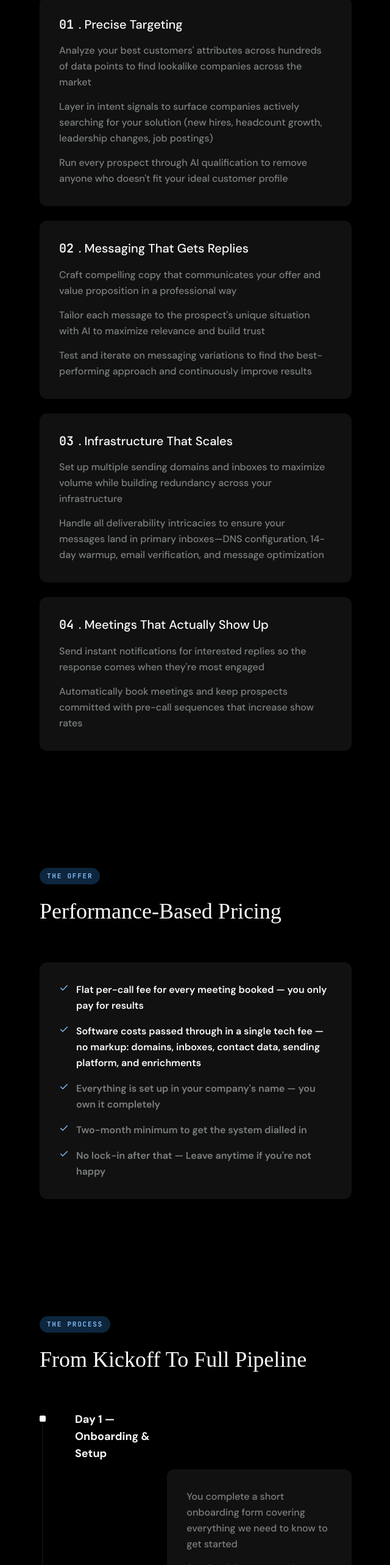
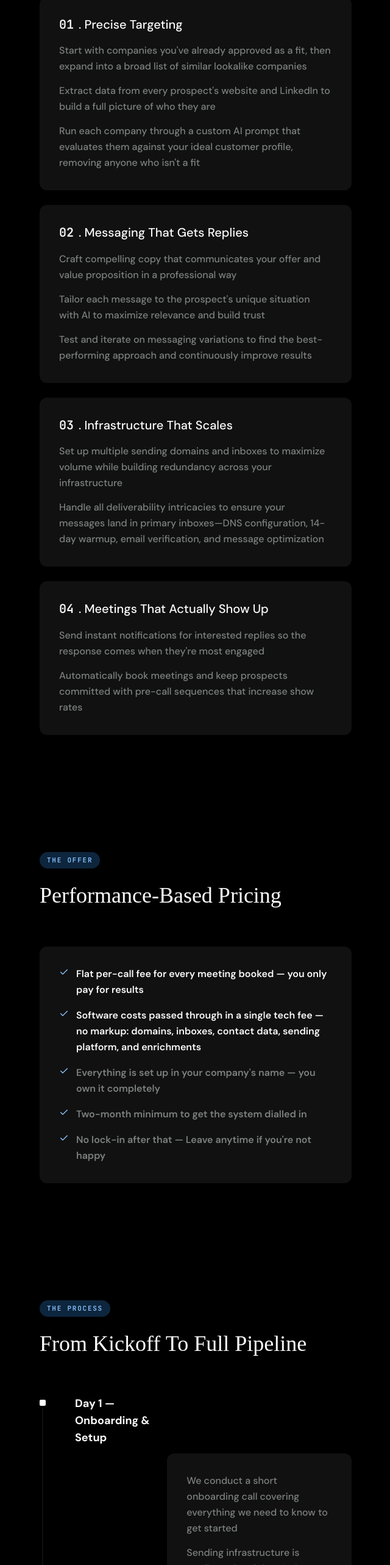
Before and after one commit to HenrikFrs/scalar_website, a React (Vite) app: page / in a window 1280 px wide. Shown: the part 3558-6124 px from the top of the page at 61% size, without its empty margins (319-959 px from the left). Built offline with nearby package versions, Linux system fonts and the light colour scheme; a web font is replaced by a local one.

Commit message:
update website copy

```diff
--- a/src/components/Process.jsx
+++ b/src/components/Process.jsx
@@ -8,7 +8,7 @@ const steps = [
   {
     title: "Day 1 — Onboarding & Setup",
     bullets: [
-      "You complete a short onboarding form covering everything we need to know to get started",
+      "We conduct a short onboarding call covering everything we need to know to get started",
       "Sending infrastructure is configured and the 14-day inbox warmup period begins",
       "All domains, inboxes, and accounts are registered under your company name from day one",
     ],
@@ -104,7 +104,9 @@ const Process = () => {
                 <ul className="flex flex-col gap-3.5">
                   {step.bullets.map((b, i) => (
                     <li key={i}>
-                      <p className="text-base font-medium text-muted leading-relaxed">{b}</p>
+                      <p className="text-base font-medium text-muted leading-relaxed">
+                        {b}
+                      </p>
                     </li>
                   ))}
                 </ul>
--- a/src/components/System.jsx
+++ b/src/components/System.jsx
@@ -9,9 +9,9 @@ const steps = [
     number: "01",
     title: "Precise Targeting",
     bullets: [
-      "Analyze your best customers' attributes across hundreds of data points to find lookalike companies across the market",
-      "Layer in intent signals to surface companies actively searching for your solution (new hires, headcount growth, leadership changes, job postings)",
-      "Run every prospect through AI qualification to remove anyone who doesn't fit your ideal customer profile",
+      "Start with companies you've already approved as a fit, then expand into a broad list of similar lookalike companies",
+      "Extract data from every prospect's website and LinkedIn to build a full picture of who they are",
+      "Run each company through a custom AI prompt that evaluates them against your ideal customer profile, removing anyone who isn't a fit",
     ],
   },
   {
```
